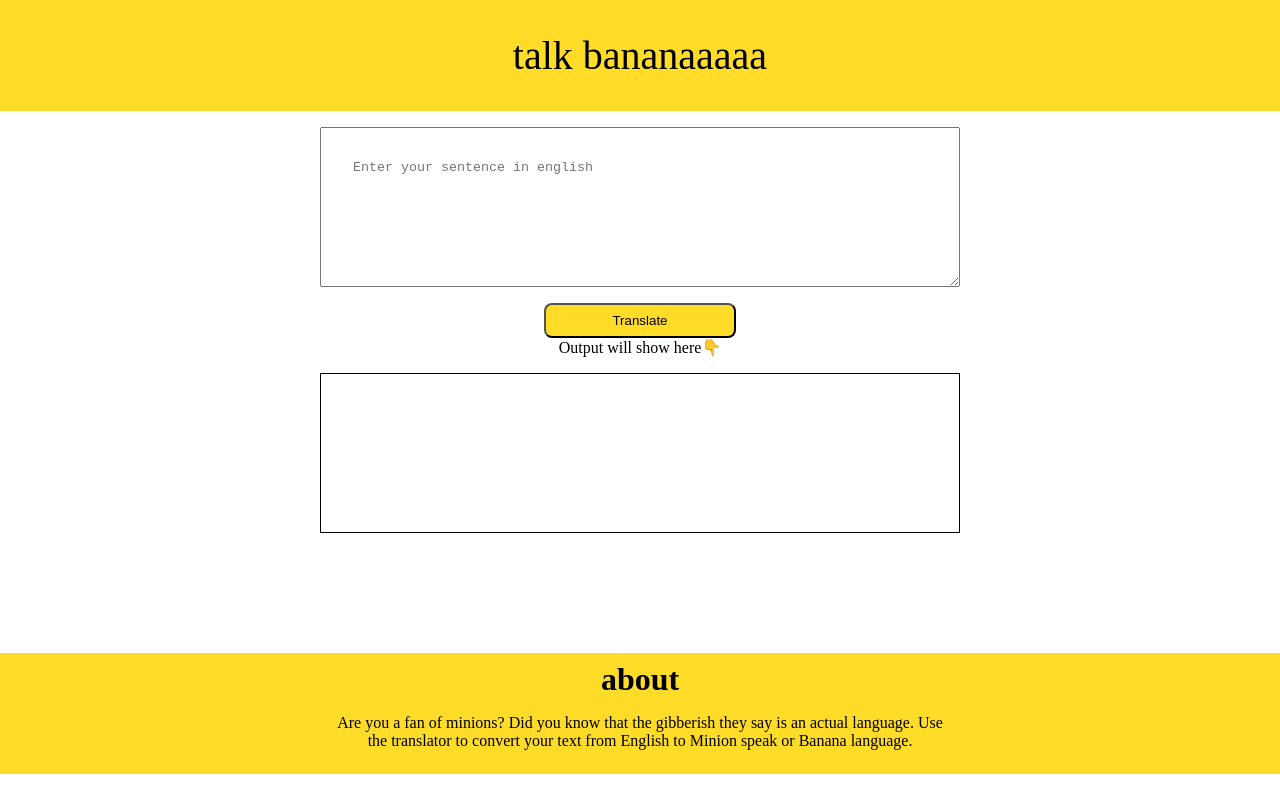
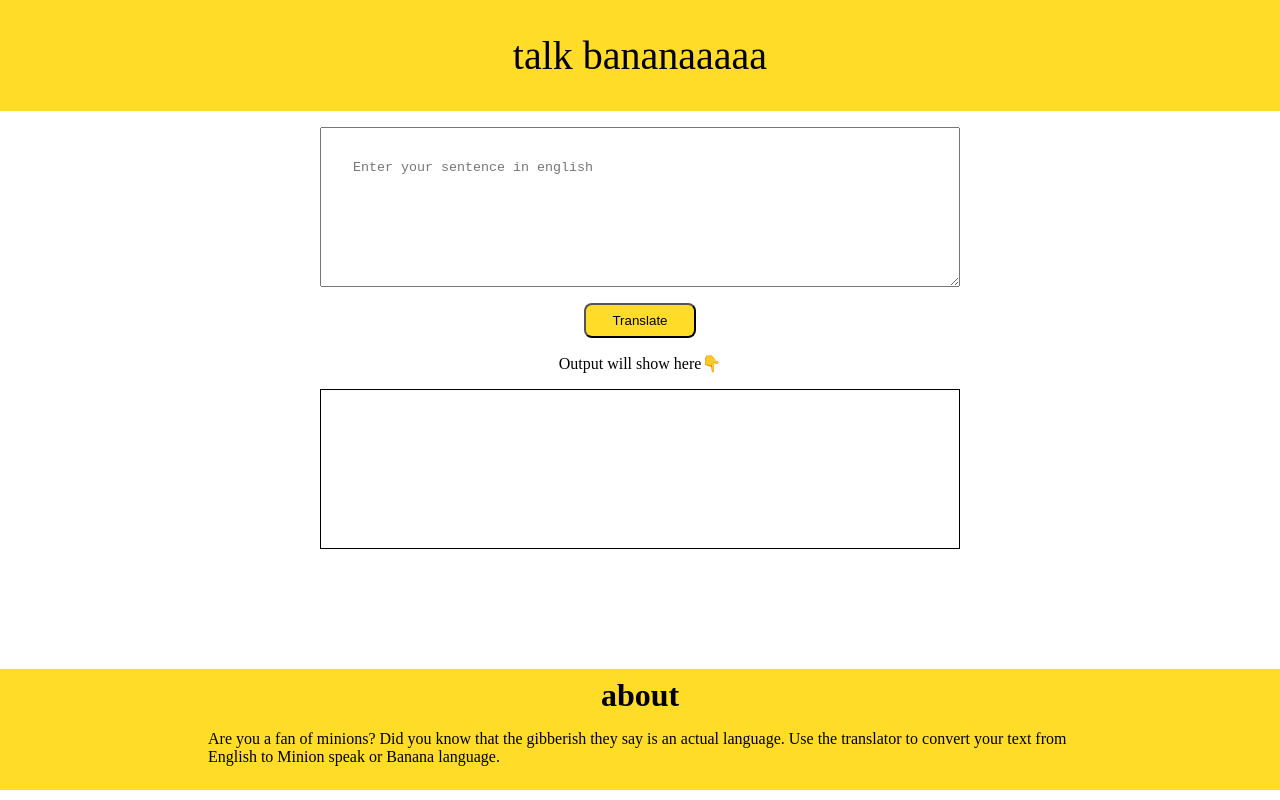
Before and after one commit to chandan-01/Talk-Banana, a plain HTML site: page index.html in a window 1280 px wide. Drawn offline with Linux system fonts and the light colour scheme.

Commit message:
css update of footer

```diff
--- a/app.css
+++ b/app.css
@@ -27,24 +27,23 @@ nav{
 }
 footer{
     background-color: #FFDC28;
-    text-align: center;
     padding: 0.5rem;
 }
 footer h1{
     font-size: 2rem;
-    /* padding-top: 1.2rem; */
+       text-align: center;
 }
 footer p{
-    /* background-color: red; */
-    width: 50vw;
+    width: 70vw;
     margin: 0 auto;
     padding: 1rem;
 }
 button{
     padding: 0.5rem;
-    width: 15vw;
+    width: 7rem;
     border-radius: 0.5rem;
     background-color: #FFDC28;
+    margin-bottom: 1rem;
 }
 .container-center{
     text-align: center;
```
